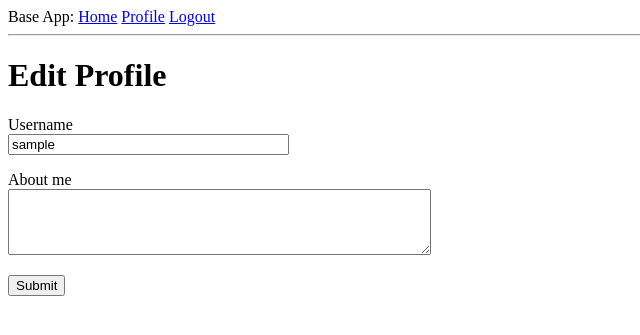
After one commit to jonamitch/flask_base, a Flask app: page /edit_profile in a window 1280 px wide. The commit adds this page. Shown: the top 335 px of the page, without its empty margins (0-640 px from the left). Run offline with Flask 2, Linux system fonts and the light colour scheme; the visitor is signed in with stand-in values (Sample User, id 1); data comes from the database, SQL or seed files in the repository.

Commit message:
USer profile (chpater 6)

```diff
--- a/flask_app/forms/__init__.py
+++ b/flask_app/forms/__init__.py
@@ -1 +1,2 @@
 from .login import *
+from .edit_profile import *
--- /dev/null
+++ b/flask_app/forms/edit_profile.py
@@ -0,0 +1,9 @@
+from flask_wtf import FlaskForm
+from wtforms import StringField, TextAreaField, SubmitField
+from wtforms.validators import DataRequired, Length
+
+
+class EditProfileForm(FlaskForm):
+    username = StringField('Username', validators=[DataRequired()])
+    about_me = TextAreaField('About me', validators=[Length(min=0, max=140)])
+    submit = SubmitField('Submit')
--- a/flask_app/models/users.py
+++ b/flask_app/models/users.py
@@ -1,3 +1,4 @@
+from datetime import datetime
 from flask_app import db, login
 from flask_login import UserMixin
 from werkzeug.security import generate_password_hash, check_password_hash
@@ -9,6 +10,8 @@ class User(UserMixin, db.Model):
     email = db.Column(db.String(120), index=True, unique=True)
     password_hash = db.Column(db.String(128))
     posts = db.relationship('Post', backref='author', lazy='dynamic')
+    about_me = db.Column(db.String(140))
+    last_seen = db.Column(db.DateTime, default=datetime.utcnow)
 
     def __repr__(self):
         return '<User {}>'.format(self.username)
--- a/flask_app/routes/__init__.py
+++ b/flask_app/routes/__init__.py
@@ -1,2 +1,4 @@
 from .home import *
 from .login import *
+from .users import *
+from .edit_profile import *
--- /dev/null
+++ b/flask_app/routes/edit_profile.py
@@ -0,0 +1,21 @@
+from flask import render_template, redirect, url_for, flash, request
+from flask_app import app, db
+from flask_app.forms import EditProfileForm
+from flask_login import login_required, current_user
+
+
+@app.route('/edit_profile', methods=['GET', 'POST'])
+@login_required
+def edit_profile():
+    form = EditProfileForm()
+    if form.validate_on_submit():
+        current_user.username = form.username.data
+        current_user.about_me = form.about_me.data
+        db.session.commit()
+        flash('Your changes have been saved.')
+        return redirect(url_for('edit_profile'))
+    elif request.method == 'GET':
+        form.username.data = current_user.username
+        form.about_me.data = current_user.about_me
+    return render_template('edit_profile.html', title='Edit Profile',
+                           form=form)
--- a/flask_app/routes/login.py
+++ b/flask_app/routes/login.py
@@ -1,7 +1,8 @@
+from datetime import datetime
 from flask import render_template, flash, redirect, url_for, request
 from flask_login import current_user, login_user, logout_user
 from werkzeug.urls import url_parse
-from flask_app import app
+from flask_app import app, db
 from flask_app.forms import LoginForm
 from flask_app.models import User
 
@@ -28,3 +29,10 @@ def login():
 def logout():
     logout_user()
     return redirect(url_for('index'))
+
+
+@app.before_request
+def before_request():
+    if current_user.is_authenticated:
+        current_user.last_seen = datetime.utcnow()
+        db.session.commit()
--- a/flask_app/templates/base.html
+++ b/flask_app/templates/base.html
@@ -15,6 +15,7 @@
     {% if current_user.is_anonymous %}
     <a href="{{ url_for('login') }}">Login</a>
     {% else %}
+    <a href="{{ url_for('user', username=current_user.username) }}">Profile</a>
     <a href="{{ url_for('logout') }}">Logout</a>
     {% endif %}
   </div>
--- /dev/null
+++ b/flask_app/templates/edit_profile.html
@@ -0,0 +1,23 @@
+{% extends "base.html" %}
+
+{% block content %}
+    <h1>Edit Profile</h1>
+    <form action="" method="post">
+        {{ form.hidden_tag() }}
+        <p>
+            {{ form.username.label }}<br>
+            {{ form.username(size=32) }}<br>
+            {% for error in form.username.errors %}
+            <span style="color: red;">[{{ error }}]</span>
+            {% endfor %}
+        </p>
+        <p>
+            {{ form.about_me.label }}<br>
+            {{ form.about_me(cols=50, rows=4) }}<br>
+            {% for error in form.about_me.errors %}
+            <span style="color: red;">[{{ error }}]</span>
+            {% endfor %}
+        </p>
+        <p>{{ form.submit() }}</p>
+    </form>
+{% endblock %}
```
Also changed, not shown: flask_app/routes/users.py (added, +15 -0 lines), flask_app/templates/user.html (added, +18 -0 lines), migrations/versions/f95e2faa07ce_new_fields_in_user_model.py (added, +28 -0 lines).
